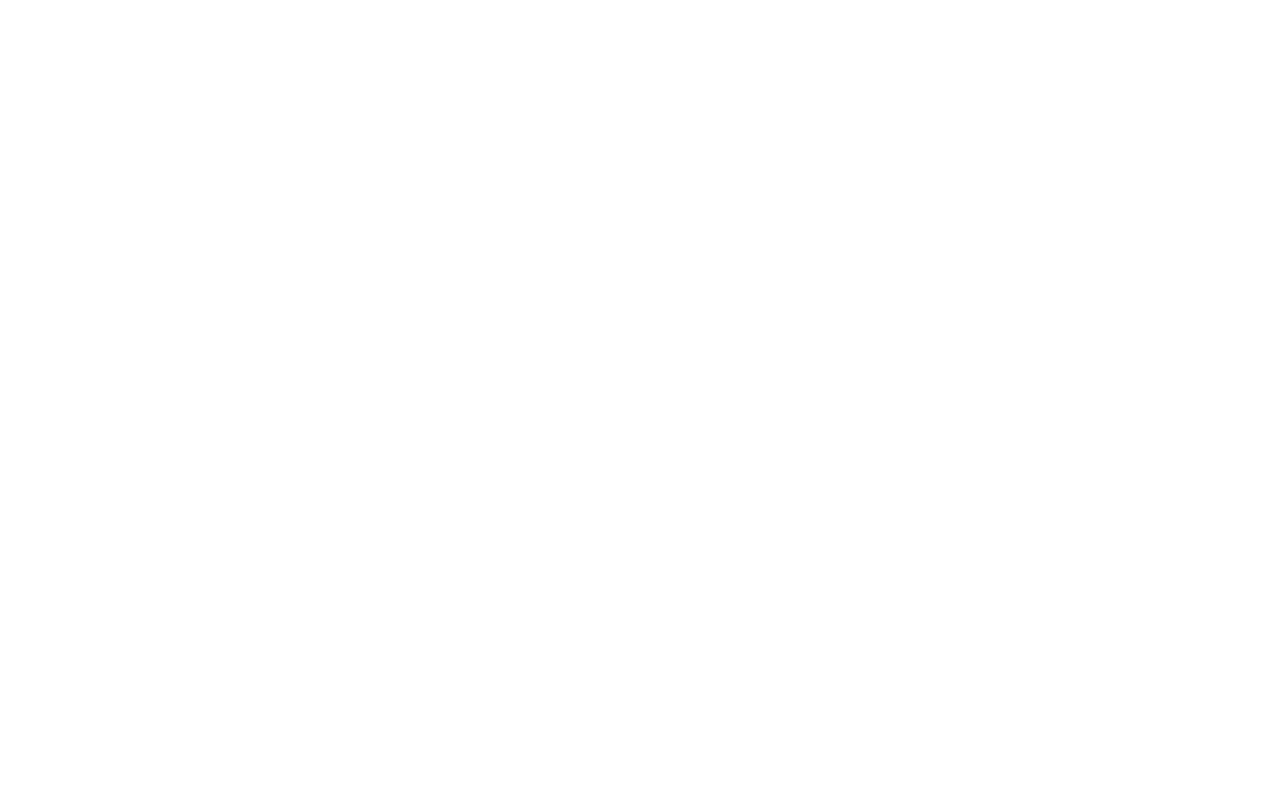
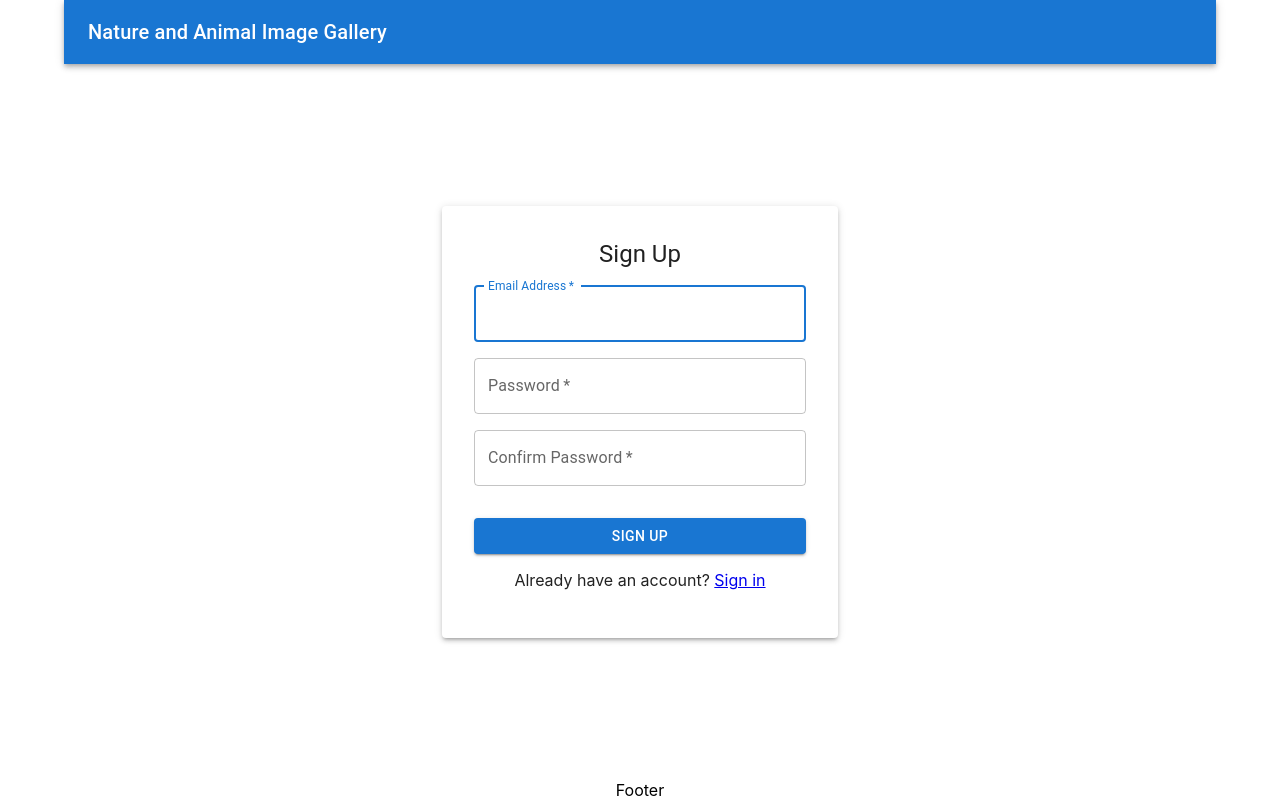
Before and after one commit to thatkhay/HNG-image-gallery, a React (Create React App) app: page /sign-up in a window 1280 px wide. Before the commit this address had no page. Built offline with nearby package versions, Linux system fonts and the light colour scheme.

Commit message:
used dnd kit for dnd

```diff
--- a/package.json
+++ b/package.json
@@ -3,6 +3,7 @@
   "version": "0.1.0",
   "private": true,
   "dependencies": {
+    "@dnd-kit/core": "^6.0.8",
     "@emotion/react": "^11.11.1",
     "@emotion/styled": "^11.11.0",
     "@mui/material": "^5.14.10",
@@ -10,6 +11,7 @@
     "@testing-library/react": "^13.4.0",
     "@testing-library/user-event": "^13.5.0",
     "firebase": "^10.4.0",
+    "framer-motion": "^10.16.4",
     "react": "^18.2.0",
     "react-beautiful-dnd": "^13.1.1",
     "react-dnd": "^16.0.1",
--- a/src/App.js
+++ b/src/App.js
@@ -2,6 +2,7 @@
 import { BrowserRouter as Router, Route, Routes } from 'react-router-dom';
 import ImageGalleryPage from './pages/ImageGalleryPage';
 import LoginPage from './pages/LoginPage';
+import SignInPage from './pages/SignInPage';
 
 function App() {
   return (
@@ -9,6 +10,7 @@
       <Router>
         <Routes>
           <Route exact path="/" element={<LoginPage/>} />
+          <Route exact path="/sign-up" element={<SignInPage/>} />
           <Route path="/image-gallery" element={<ImageGalleryPage/>} />
         </Routes>
       </Router>
--- /dev/null
+++ b/src/components/Footer.jsx
@@ -0,0 +1,9 @@
+import React from 'react'
+
+const Footer = () => {
+  return (
+    <div>Footer</div>
+  )
+}
+
+export default Footer
--- a/src/pages/ImageGalleryPage.jsx
+++ b/src/pages/ImageGalleryPage.jsx
@@ -1,48 +1,52 @@
 import React, { useState } from 'react';
-import { DndProvider, useDrag, useDrop } from 'react-dnd';
-import { HTML5Backend } from 'react-dnd-html5-backend';
+import { DndContext, useDraggable, useDroppable } from '@dnd-kit/core';
+import { CSS } from '@dnd-kit/utilities';
+import { Container, Paper, Button } from '@mui/material';
+
 import Fall from '../assets/fall.jpg';
 import Winter from '../assets/winter.jpg';
 import Summer from '../assets/summer.jpg';
 import Spring from '../assets/spring.jpg';
-import FallTwo from '../assets/fall2.jpg'; // New image
-import WinterTwo from '../assets/winter2.jpg'; // New image
-import SummerTwo from '../assets/summer2.jpg'; // New image
-import SpringTwo from '../assets/spring2.jpg'; // New image
-import FallThree from '../assets/fall3.jpg'; // New image
-import WinterThree from '../assets/winter3.jpg'; // New image
-import SummerThree from '../assets/summer3.jpg'; // New image
-import SpringThree from '../assets/spring3.jpg'; // New image
-import { Container } from '@mui/material';
+import FallTwo from '../assets/fall2.jpg';
+import WinterTwo from '../assets/winter2.jpg';
+import SummerTwo from '../assets/summer2.jpg';
+import SpringTwo from '../assets/spring2.jpg';
+import FallThree from '../assets/fall3.jpg';
+import WinterThree from '../assets/winter3.jpg';
+import SummerThree from '../assets/summer3.jpg';
+import SpringThree from '../assets/spring3.jpg';
 
-const Image = ({ src, alt, index, moveImage }) => {
-  const [, ref] = useDrag({
-    type: 'IMAGE',
-    item: { index },
+const Image = ({ src, alt, index }) => {
+  const { attributes, listeners, setNodeRef, transform, isDragging } = useDraggable({
+    id: `image-${index}`,
   });
 
-  const [, drop] = useDrop({
-    accept: 'IMAGE',
-    hover: (draggedItem) => {
-      if (draggedItem.index !== index) {
-        moveImage(draggedItem.index, index);
-        draggedItem.index = index;
-      }
-    },
+  const { setNodeRef: setDropRef } = useDroppable({
+    id: `image-${index}`,
   });
+
+  const style = {
+    transform: CSS.Transform.toString(transform),
+    transition: isDragging ? 'none' : 'transform 0.3s',
+    boxShadow: isDragging ? '0px 0px 10px rgba(0, 0, 0, 0.3)' : 'none',
+    borderRadius: '10px',
+    touchAction: 'none', // Enable touch-action property for smoother mobile touch support
+  };
 
   return (
     <div
-      ref={(node) => ref(drop(node))}
+      ref={(node) => {
+        setNodeRef(node);
+        setDropRef(node);
+      }}
+      {...attributes}
+      {...listeners}
       style={{
         width: '100%',
         height: '100%',
         overflow: 'hidden',
         position: 'relative',
-        transform: 'translate3d(0, 0, 0)', // Enable hardware acceleration
-        transition: 'transform 0.3s, box-shadow 0.3s', // Added transitions
-        boxShadow: '0px 0px 10px rgba(0, 0, 0, 0.3)', // Added box shadow
-        borderRadius: '10px', // Added rounded corners
+        ...style,
       }}
     >
       <img
@@ -51,9 +55,9 @@
         style={{
           width: '100%',
           height: '100%',
-          objectFit: 'cover', // Control how the image is displayed (e.g., 'cover', 'contain')
-          transition: 'transform 0.3s', // Add transition for image zoom
-          borderRadius: '10px', // Add rounded corners to the image
+          objectFit: 'cover',
+          transition: 'transform 0.3s',
+          borderRadius: '10px',
         }}
       />
     </div>
@@ -61,43 +65,71 @@
 };
 
 const DraggableImageGrid = () => {
-  const initialImages = [Fall, Winter, Summer, Spring, FallTwo, WinterTwo, SummerTwo, SpringTwo, FallThree, WinterThree, SummerThree, SpringThree];
+  const initialImages = [
+    Fall,
+    Winter,
+    Summer,
+    Spring,
+    FallTwo,
+    WinterTwo,
+    SummerTwo,
+    SpringTwo,
+    FallThree,
+    WinterThree,
+    SummerThree,
+    SpringThree,
+  ];
 
   const [images, setImages] = useState(initialImages);
 
-  const moveImage = (fromIndex, toIndex) => {
+  const shuffleImages = () => {
+    const shuffledImages = [...images];
+    for (let i = shuffledImages.length - 1; i > 0; i--) {
+      const j = Math.floor(Math.random() * (i + 1));
+      [shuffledImages[i], shuffledImages[j]] = [shuffledImages[j], shuffledImages[i]];
+    }
+    setImages(shuffledImages);
+  };
+
+  const onDragEnd = ({ active, over }) => {
+    if (active.id !== over.id) {
+      const fromIndex = parseInt(active.id.split('-')[1]);
+      const toIndex = parseInt(over.id.split('-')[1]);
+
       const updatedImages = [...images];
       const [movedImage] = updatedImages.splice(fromIndex, 1);
       updatedImages.splice(toIndex, 0, movedImage);
       setImages(updatedImages);
+    }
   };
 
   return (
-    <DndProvider backend={HTML5Backend} >
-      <div style={{backgroundColor: 'black'}}>
-
-
+    <DndContext onDragEnd={onDragEnd}>
+      <div style={{ backgroundColor: 'black' }}>
         <Container
           style={{
             display: 'grid',
-          gridTemplateColumns: 'repeat(auto-fit, minmax(150px, 1fr))', // Responsive column layout
-          gap: '1rem', // Adjust gap between items for smaller screens
-          width: '100%', // Make sure it spans the full width
+            gridTemplateColumns: 'repeat(auto-fit, minmax(150px, 1fr))',
+            gap: '1rem',
+            width: '100%',
             margin: '0 auto',
             maxWidth: '700px',
             height: '110vh',
-          border: '2px solid black  ',
+            border: '2px solid black',
             padding: '1rem',
             backgroundColor: 'skyblue',
-          borderRadius: '.6rem'
+            borderRadius: '.6rem',
           }}
         >
           {images.map((src, index) => (
-          <Image key={index} src={src} alt={`Image ${index + 1}`} index={index} moveImage={moveImage} />
+            <Image key={`image-${index}`} src={src} alt={`Image ${index + 1}`} index={index} />
           ))}
         </Container>
       </div>
-    </DndProvider>
+      <Button onClick={shuffleImages} variant="contained" color="primary">
+        Shuffle Images
+      </Button>
+    </DndContext>
   );
 };
 
--- a/src/pages/LoginPage.jsx
+++ b/src/pages/LoginPage.jsx
@@ -6,23 +6,34 @@
   TextField,
   Button,
   Grid,
+  AppBar,
+  Toolbar,
 } from '@mui/material';
-// import { motion } from 'framer-motion';
+import { motion } from 'framer-motion';
+import { Link } from 'react-router-dom'; // Import Link from react-router-dom
+import Footer from '../components/Footer';
 
 const LoginPage = () => {
   return (
-    // <motion.div
-    //   initial={{ opacity: 0 }}
-    //   animate={{ opacity: 1 }}
-    //   exit={{ opacity: 0 }}
-    //   transition={{ duration: 0.5 }}
-    //   style={{
-    //     display: 'flex',
-    //     justifyContent: 'center',
-    //     alignItems: 'center',
-    //     minHeight: '100vh',
-    //   }}
-    // >
+    <motion.div
+      initial={{ opacity: 0 }}
+      animate={{ opacity: 1 }}
+      exit={{ opacity: 0 }}
+      transition={{ duration: 0.5 }}
+      style={{
+        display: 'flex',
+        justifyContent: 'center',
+        alignItems: 'center',
+        minHeight: '100vh',
+      }}
+    >
+      <Container  style={{width: '100%', display: 'flex', alignItems: 'center', justifyContent: 'space-between', height: '100vh', flexDirection: 'column'}}>
+        <AppBar position="static">
+          <Toolbar>
+            <Typography variant="h6">Nature and Animal Image Gallery</Typography>
+          </Toolbar>
+        </AppBar>
+
         <Container component="main" maxWidth="xs">
           <Paper elevation={3} style={{ padding: '2rem', textAlign: 'center' }}>
             <Typography variant="h5">Login</Typography>
@@ -65,10 +76,15 @@
               >
                 Sign In
               </Button>
+              <p>
+                Don't have an account? <span><Link to='/sign-up'>Sign up</Link></span>
+              </p>
             </form>
           </Paper>
         </Container>
-    // </motion.div>
+        <Footer/>
+      </Container>
+    </motion.div>
   );
 };
 
--- /dev/null
+++ b/src/pages/SignInPage.jsx
@@ -0,0 +1,117 @@
+import React from 'react';
+import {
+  Container,
+  Paper,
+  Typography,
+  TextField,
+  Button,
+  Grid,
+  AppBar,
+  Toolbar,
+} from '@mui/material';
+import { motion } from 'framer-motion';
+import { Link } from 'react-router-dom';
+import Footer from '../components/Footer';
+
+const SignInPage = () => {
+  const variants = {
+    initial: { opacity: 0 },
+    animate: { opacity: 1 },
+  };
+
+  const transition = { duration: 0.5 };
+
+  const handleFormSubmit = (e) => {
+    e.preventDefault();
+    // Add your signup logic here
+  };
+
+  return (
+    <motion.div
+      initial="initial"
+      animate="animate"
+      exit="initial"
+      variants={variants}
+      transition={transition}
+      style={{
+        display: 'flex',
+        justifyContent: 'center',
+        alignItems: 'center',
+        minHeight: '100vh',
+      }}
+    >
+<Container style={{width: '100%', display: 'flex', alignItems: 'center', justifyContent: 'space-between', height: '100vh', flexDirection: 'column'}}>
+<AppBar position="static">
+      <Toolbar>
+        <Typography variant="h6">Nature and Animal Image Gallery</Typography>
+      </Toolbar>
+    </AppBar>
+
+      <Container component="main" maxWidth="xs">
+
+        <Paper elevation={3} style={{ padding: '2rem', textAlign: 'center' }}>
+          <Typography variant="h5">Sign Up</Typography>
+          <form
+            noValidate
+            onSubmit={handleFormSubmit}
+            style={{ marginTop: '1rem' }}
+          >
+            <Grid container spacing={2}>
+              <Grid item xs={12}>
+                <TextField
+                  variant="outlined"
+                  required
+                  fullWidth
+                  id="email"
+                  label="Email Address"
+                  name="email"
+                  autoComplete="email"
+                  autoFocus
+                />
+              </Grid>
+              <Grid item xs={12}>
+                <TextField
+                  variant="outlined"
+                  required
+                  fullWidth
+                  name="password"
+                  label="Password"
+                  type="password"
+                  id="password"
+                  autoComplete="new-password"
+                />
+              </Grid>
+              <Grid item xs={12}>
+                <TextField
+                  variant="outlined"
+                  required
+                  fullWidth
+                  name="confirmPassword"
+                  label="Confirm Password"
+                  type="password"
+                  id="confirmPassword"
+                  autoComplete="new-password"
+                />
+              </Grid>
+            </Grid>
+            <Button
+              type="submit"
+              fullWidth
+              variant="contained"
+              color="primary"
+              style={{ marginTop: '2rem' }}
+            >
+              Sign up
+            </Button>
+            <p>Already have an account? <span><Link to='/'>Sign in</Link></span></p>
+          </form>
+        </Paper>
+      </Container>
+      <Footer/>
+      </Container>
+
+    </motion.div>
+  );
+};
+
+export default SignInPage;
```
Also changed, not shown: 1 other file (tests, documents, lock files or other folders). Lines whose indentation alone changed are shown as unchanged.
